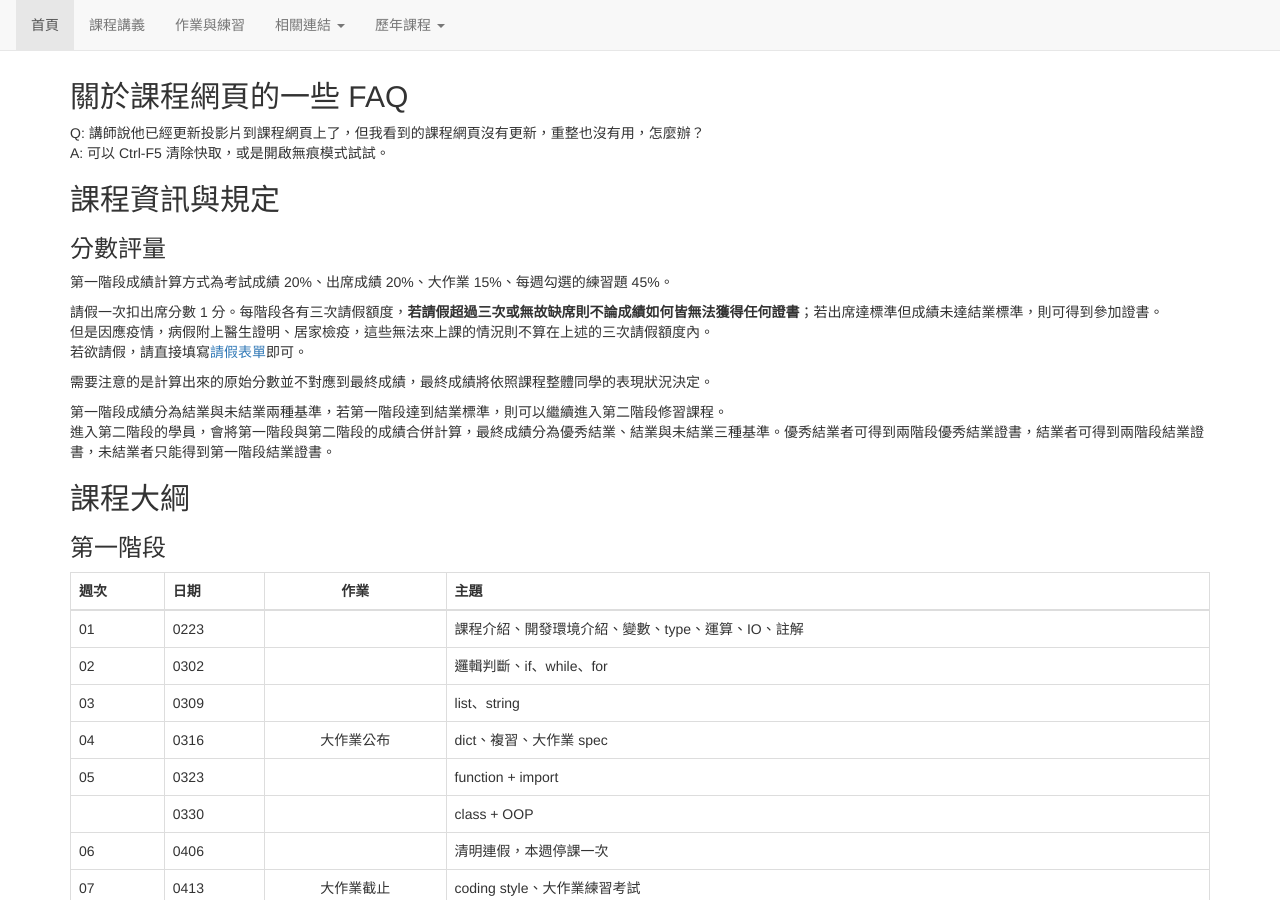
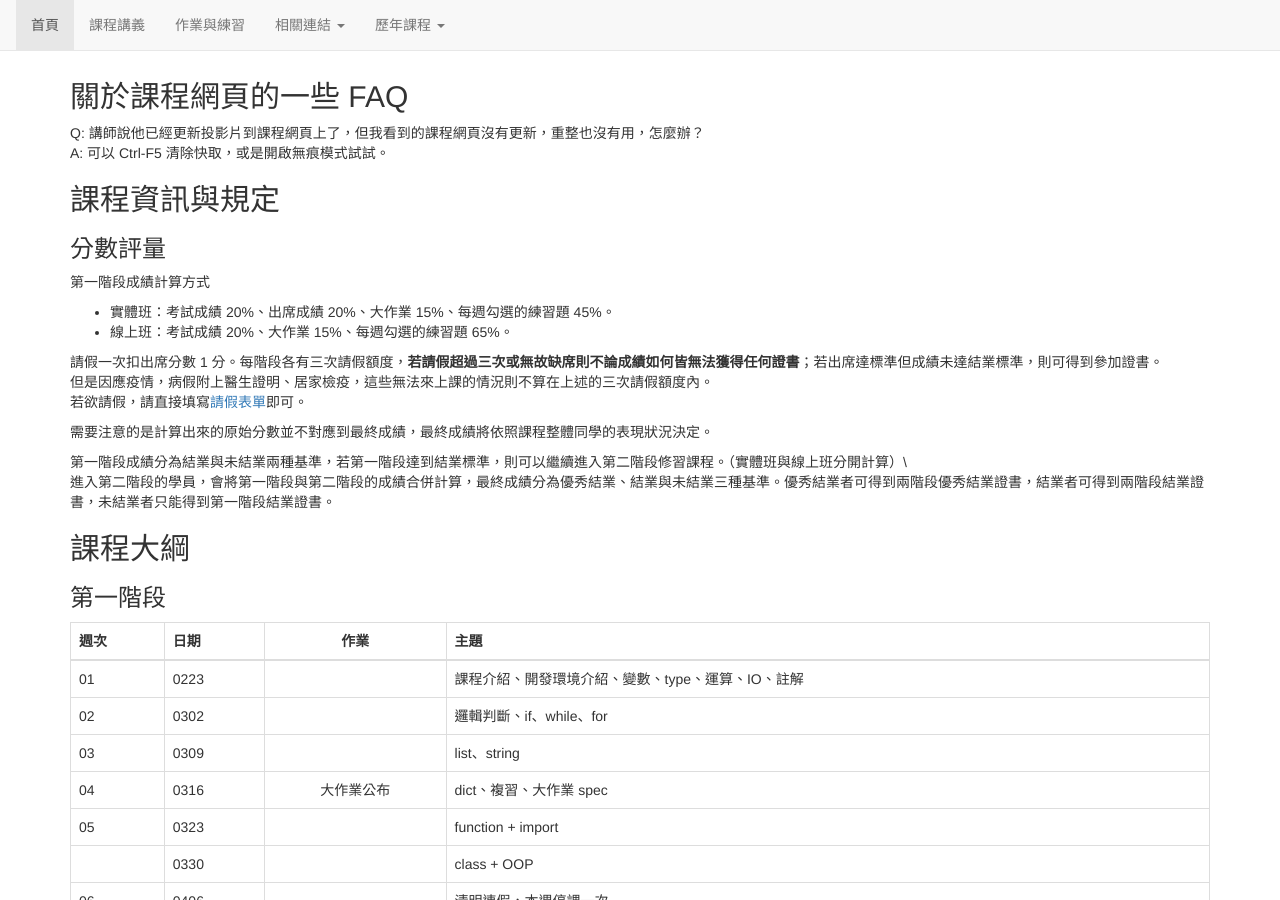
Before and after one commit to tw-csie-sprout/py2025, a Jekyll site: the page built from index.md, in a window 1280 px wide and 900 px high. Built offline with Jekyll 4.4.1, drawn with Linux system fonts in a browser that asks for light colours.

Commit message:
Update 線上班分數規範 in index.md

```diff
--- a/index.md
+++ b/index.md
@@ -11,7 +11,9 @@ A: 可以 Ctrl-F5 清除快取，或是開啟無痕模式試試。
 
 ### 分數評量
 
-第一階段成績計算方式為考試成績 20%、出席成績 20%、大作業 15%、每週勾選的練習題 45%。
+第一階段成績計算方式
+- 實體班：考試成績 20%、出席成績 20%、大作業 15%、每週勾選的練習題 45%。
+- 線上班：考試成績 20%、大作業 15%、每週勾選的練習題 65%。
 
 請假一次扣出席分數 1 分。每階段各有三次請假額度，**若請假超過三次或無故缺席則不論成績如何皆無法獲得任何證書**；若出席達標準但成績未達結業標準，則可得到參加證書。
 但是因應疫情，病假附上醫生證明、居家檢疫，這些無法來上課的情況則不算在上述的三次請假額度內。
@@ -19,7 +21,7 @@ A: 可以 Ctrl-F5 清除快取，或是開啟無痕模式試試。
 
 需要注意的是計算出來的原始分數並不對應到最終成績，最終成績將依照課程整體同學的表現狀況決定。
 
-第一階段成績分為結業與未結業兩種基準，若第一階段達到結業標準，則可以繼續進入第二階段修習課程。
+第一階段成績分為結業與未結業兩種基準，若第一階段達到結業標準，則可以繼續進入第二階段修習課程。（實體班與線上班分開計算）\
 進入第二階段的學員，會將第一階段與第二階段的成績合併計算，最終成績分為優秀結業、結業與未結業三種基準。優秀結業者可得到兩階段優秀結業證書，結業者可得到兩階段結業證書，未結業者只能得到第一階段結業證書。
 
 ## 課程大綱
```
